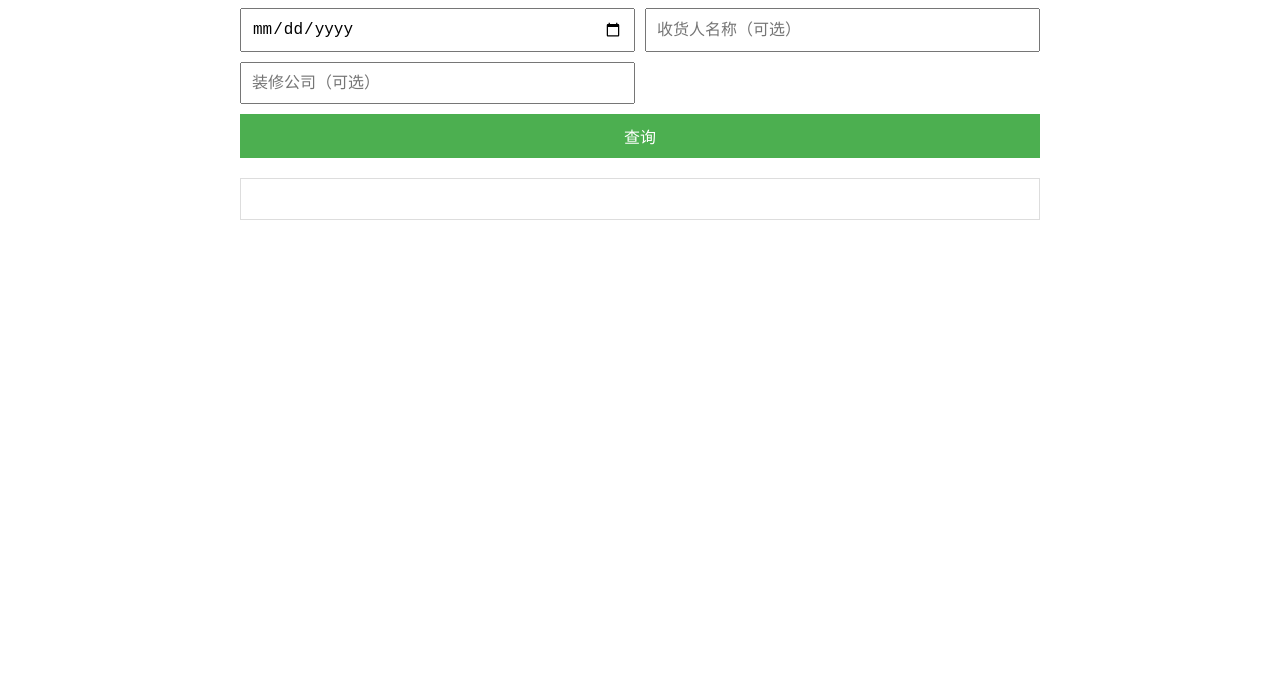
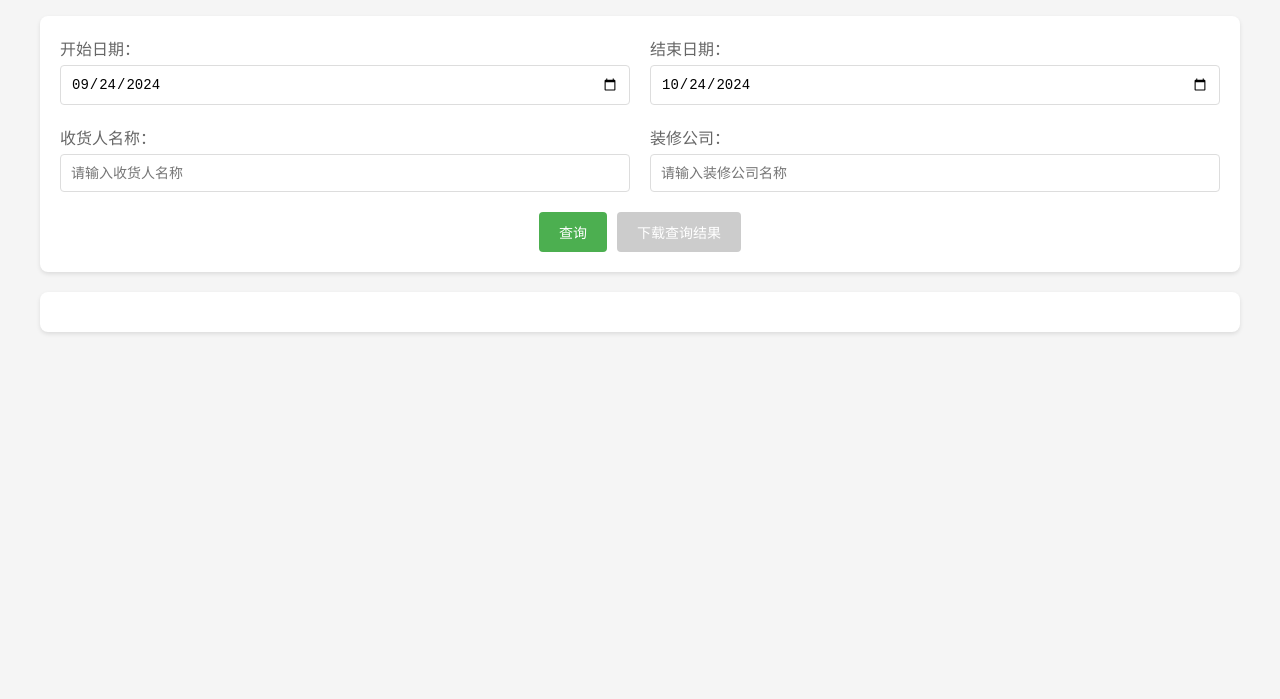
Before and after one commit to joeyovo/see-what-we-got, a plain HTML site: page query_screenshots.html in a window 1280 px wide. Shown: the part 101-800 px from the top of the page. Drawn offline with nearby package versions, Linux system fonts and the light colour scheme.

Commit message:
修改了查询网页

```diff
--- /dev/null
+++ b/css/screenshots.css
@@ -0,0 +1,134 @@
+body {
+    font-family: Arial, sans-serif;
+    margin: 0;
+    padding: 0;
+    background-color: #f5f5f5;
+}
+
+.container {
+    max-width: 1200px;
+    margin: 0 auto;
+    padding: 20px;
+}
+
+h1 {
+    text-align: center;
+    color: #333;
+    margin-bottom: 30px;
+}
+
+.query-form {
+    background: white;
+    padding: 20px;
+    border-radius: 8px;
+    box-shadow: 0 2px 4px rgba(0, 0, 0, 0.1);
+    margin-bottom: 20px;
+}
+
+.date-range, .search-fields {
+    display: grid;
+    grid-template-columns: 1fr 1fr;
+    gap: 20px;
+    margin-bottom: 20px;
+}
+
+.input-group {
+    display: flex;
+    flex-direction: column;
+}
+
+.input-group label {
+    margin-bottom: 5px;
+    color: #666;
+}
+
+input {
+    padding: 10px;
+    border: 1px solid #ddd;
+    border-radius: 4px;
+    font-size: 14px;
+}
+
+.button-group {
+    display: flex;
+    gap: 10px;
+    justify-content: center;
+}
+
+button {
+    padding: 10px 20px;
+    border: none;
+    border-radius: 4px;
+    cursor: pointer;
+    font-size: 14px;
+    transition: background-color 0.3s;
+}
+
+.primary-btn {
+    background-color: #4CAF50;
+    color: white;
+}
+
+.primary-btn:hover {
+    background-color: #45a049;
+}
+
+.secondary-btn {
+    background-color: #2196F3;
+    color: white;
+}
+
+.secondary-btn:hover {
+    background-color: #1976D2;
+}
+
+.secondary-btn:disabled {
+    background-color: #cccccc;
+    cursor: not-allowed;
+}
+
+#results {
+    background: white;
+    padding: 20px;
+    border-radius: 8px;
+    box-shadow: 0 2px 4px rgba(0, 0, 0, 0.1);
+}
+
+.order-card {
+    border: 1px solid #eee;
+    padding: 15px;
+    margin-bottom: 15px;
+    border-radius: 4px;
+}
+
+.order-card h3 {
+    margin-top: 0;
+    color: #333;
+}
+
+.order-card p {
+    margin: 5px 0;
+    color: #666;
+}
+
+.order-card ul {
+    margin: 10px 0;
+    padding-left: 20px;
+}
+
+.order-card li {
+    color: #666;
+    margin: 5px 0;
+}
+
+.no-results {
+    text-align: center;
+    color: #666;
+    padding: 20px;
+}
+
+.error-message {
+    color: #f44336;
+    text-align: center;
+    padding: 20px;
+}
--- /dev/null
+++ b/js/screenshots.js
@@ -0,0 +1,106 @@
+let currentResults = [];
+
+async function queryOrders() {
+    const startDate = document.getElementById('startDate').value;
+    const endDate = document.getElementById('endDate').value;
+    const recipient = document.getElementById('recipientQuery').value;
+    const company = document.getElementById('companyQuery').value;
+    const resultsDiv = document.getElementById('results');
+    const downloadBtn = document.getElementById('downloadBtn');
+
+    try {
+        // 验证日期范围
+        if (startDate && endDate && new Date(startDate) > new Date(endDate)) {
+            resultsDiv.innerHTML = '<p class="error-message">开始日期不能晚于结束日期</p>';
+            return;
+        }
+
+        // 构建查询参数
+        const params = new URLSearchParams();
+        if (startDate) params.append('startDate', startDate);
+        if (endDate) params.append('endDate', endDate);
+        if (recipient) params.append('recipient', recipient);
+        if (company) params.append('company', company);
+
+        // 发送API请求
+        const response = await axios.get(`/api/orders?${params.toString()}`);
+        currentResults = response.data;
+
+        if (currentResults.length === 0) {
+            resultsDiv.innerHTML = '<p class="no-results">未找到订单</p>';
+            downloadBtn.disabled = true;
+            return;
+        }
+
+        // 启用下载按钮
+        downloadBtn.disabled = false;
+
+        // 渲染结果
+        let html = '<h2>查询结果：</h2>';
+        currentResults.forEach((order, index) => {
+            html += `
+                <div class="order-card">
+                    <h3>订单 ${index + 1}</h3>
+                    <p><strong>日期：</strong>${formatDate(order.date)}</p>
+                    <p><strong>收货人：</strong>${order.recipient}</p>
+                    <p><strong>配送方式：</strong>${order.delivery_method}</p>
+                    <p><strong>产品：</strong></p>
+                    <ul>
+                        ${order.products.map(product => `
+                            <li>${product.product_name}: ${product.quantity} ${product.unit}</li>
+                        `).join('')}
+                    </ul>
+                    ${order.company ? `<p><strong>装修公司：</strong>${order.company}</p>` : ''}
+                </div>
+            `;
+        });
+
+        resultsDiv.innerHTML = html;
+    } catch (error) {
+        console.error('Error fetching orders:', error);
+        resultsDiv.innerHTML = '<p class="error-message">获取订单信息时出错，请稍后再试</p>';
+        downloadBtn.disabled = true;
+    }
+}
+
+function downloadResults() {
+    if (currentResults.length === 0) return;
+
+    // 准备Excel数据
+    const workbook = XLSX.utils.book_new();
+    const data = currentResults.map(order => ({
+        '日期': formatDate(order.date),
+        '收货人': order.recipient,
+        '配送方式': order.delivery_method,
+        '装修公司': order.company || '',
+        '产品信息': order.products.map(p => `${p.product_name}: ${p.quantity} ${p.unit}`).join('; ')
+    }));
+
+    const worksheet = XLSX.utils.json_to_sheet(data);
+    XLSX.utils.book_append_sheet(workbook, worksheet, '订单查询结果');
+
+    // 生成文件名
+    const dateStr = new Date().toISOString().split('T')[0];
+    const fileName = `订单查询结果_${dateStr}.xlsx`;
+
+    // 下载文件
+    XLSX.writeFile(workbook, fileName);
+}
+
+function formatDate(dateString) {
+    const date = new Date(dateString);
+    const year = date.getFullYear();
+    const month = String(date.getMonth() + 1).padStart(2, '0');
+    const day = String(date.getDate()).padStart(2, '0');
+    return `${year}-${month}-${day}`;
+}
+
+// 在页面加载时设置日期输入框的默认值
+document.addEventListener('DOMContentLoaded', () => {
+    const today = new Date();
+    const thirtyDaysAgo = new Date(today);
+    thirtyDaysAgo.setDate(today.getDate() - 30);
+
+    document.getElementById('startDate').value = formatDate(thirtyDaysAgo);
+    document.getElementById('endDate').value = formatDate(today);
+});
--- a/query_screenshots.html
+++ b/query_screenshots.html
@@ -4,100 +4,41 @@
     <meta charset="UTF-8">
     <meta name="viewport" content="width=device-width, initial-scale=1.0">
     <title>三棵树销售单查询系统</title>
+    <link rel="stylesheet" href="css/screenshots.css">
     <script src="https://cdnjs.cloudflare.com/ajax/libs/axios/0.21.1/axios.min.js"></script>
-    <style>
-        body {
-            font-family: Arial, sans-serif;
-            max-width: 800px;
-            margin: 0 auto;
-            padding: 20px;
-        }
-        h1 {
-            text-align: center;
-        }
-        .query-form {
-            display: grid;
-            grid-template-columns: 1fr 1fr;
-            gap: 10px;
-            margin-bottom: 20px;
-        }
-        .query-form input, .query-form button {
-            padding: 10px;
-            font-size: 16px;
-        }
-        .query-form button {
-            grid-column: span 2;
-            background-color: #4CAF50;
-            color: white;
-            border: none;
-            cursor: pointer;
-        }
-        .query-form button:hover {
-            background-color: #45a049;
-        }
-        #results {
-            border: 1px solid #ddd;
-            padding: 20px;
-        }
-    </style>
+    <script src="https://cdnjs.cloudflare.com/ajax/libs/xlsx/0.17.0/xlsx.full.min.js"></script>
 </head>
 <body>
-    <h1>三棵树销售单查询系统</h1>
-    <div class="query-form">
-        <input type="date" id="dateQuery" placeholder="选择日期（可选）">
-        <input type="text" id="recipientQuery" placeholder="收货人名称（可选）">
-        <input type="text" id="companyQuery" placeholder="装修公司（可选）">
-        <button onclick="queryOrders()">查询</button>
+    <div class="container">
+        <h1>三棵树销售单查询系统</h1>
+        <div class="query-form">
+            <div class="date-range">
+                <div class="input-group">
+                    <label for="startDate">开始日期：</label>
+                    <input type="date" id="startDate">
+                </div>
+                <div class="input-group">
+                    <label for="endDate">结束日期：</label>
+                    <input type="date" id="endDate">
+                </div>
+            </div>
+            <div class="search-fields">
+                <div class="input-group">
+                    <label for="recipientQuery">收货人名称：</label>
+                    <input type="text" id="recipientQuery" placeholder="请输入收货人名称">
+                </div>
+                <div class="input-group">
+                    <label for="companyQuery">装修公司：</label>
+                    <input type="text" id="companyQuery" placeholder="请输入装修公司名称">
+                </div>
+            </div>
+            <div class="button-group">
+                <button onclick="queryOrders()" class="primary-btn">查询</button>
+                <button onclick="downloadResults()" class="secondary-btn" id="downloadBtn" disabled>下载查询结果</button>
+            </div>
+        </div>
+        <div id="results"></div>
     </div>
-    <div id="results"></div>
-
-    <script>
-        async function queryOrders() {
-            const date = document.getElementById('dateQuery').value;
-            const recipient = document.getElementById('recipientQuery').value;
-            const company = document.getElementById('companyQuery').value;
-            const resultsDiv = document.getElementById('results');
-
-            try {
-                // 构建查询参数
-                const params = new URLSearchParams();
-                if (date) params.append('date', date);
-                if (recipient) params.append('recipient', recipient);
-                if (company) params.append('company', company);
-
-                // 这里应该是您的后端API地址
-                const response = await axios.get(`/api/orders?${params.toString()}`);
-                const orders = response.data;
-
-                if (orders.length === 0) {
-                    resultsDiv.innerHTML = '<p>未找到订单</p>';
-                    return;
-                }
-
-                let html = '<h2>查询结果：</h2>';
-                orders.forEach((order, index) => {
-                    html += `
-                        <div style="border: 1px solid #ccc; padding: 10px; margin-bottom: 10px;">
-                            <h3>订单 ${index + 1}</h3>
-                            <p><strong>收货人：</strong>${order.recipient}</p>
-                            <p><strong>配送方式：</strong>${order.delivery_method}</p>
-                            <p><strong>产品：</strong></p>
-                            <ul>
-                                ${order.products.map(product => `
-                                    <li>${product.product_name}: ${product.quantity} ${product.unit}</li>
-                                `).join('')}
-                            </ul>
-                            ${order.company ? `<p><strong>装修公司：</strong>${order.company}</p>` : ''}
-                        </div>
-                    `;
-                });
-
-                resultsDiv.innerHTML = html;
-            } catch (error) {
-                console.error('Error fetching orders:', error);
-                resultsDiv.innerHTML = '<p>获取订单信息时出错，请稍后再试</p>';
-            }
-        }
-    </script>
+    <script src="js/screenshots.js"></script>
 </body>
 </html>
```
Also changed, not shown: js/inventory.js (+0 -82 lines), server.js (added).
